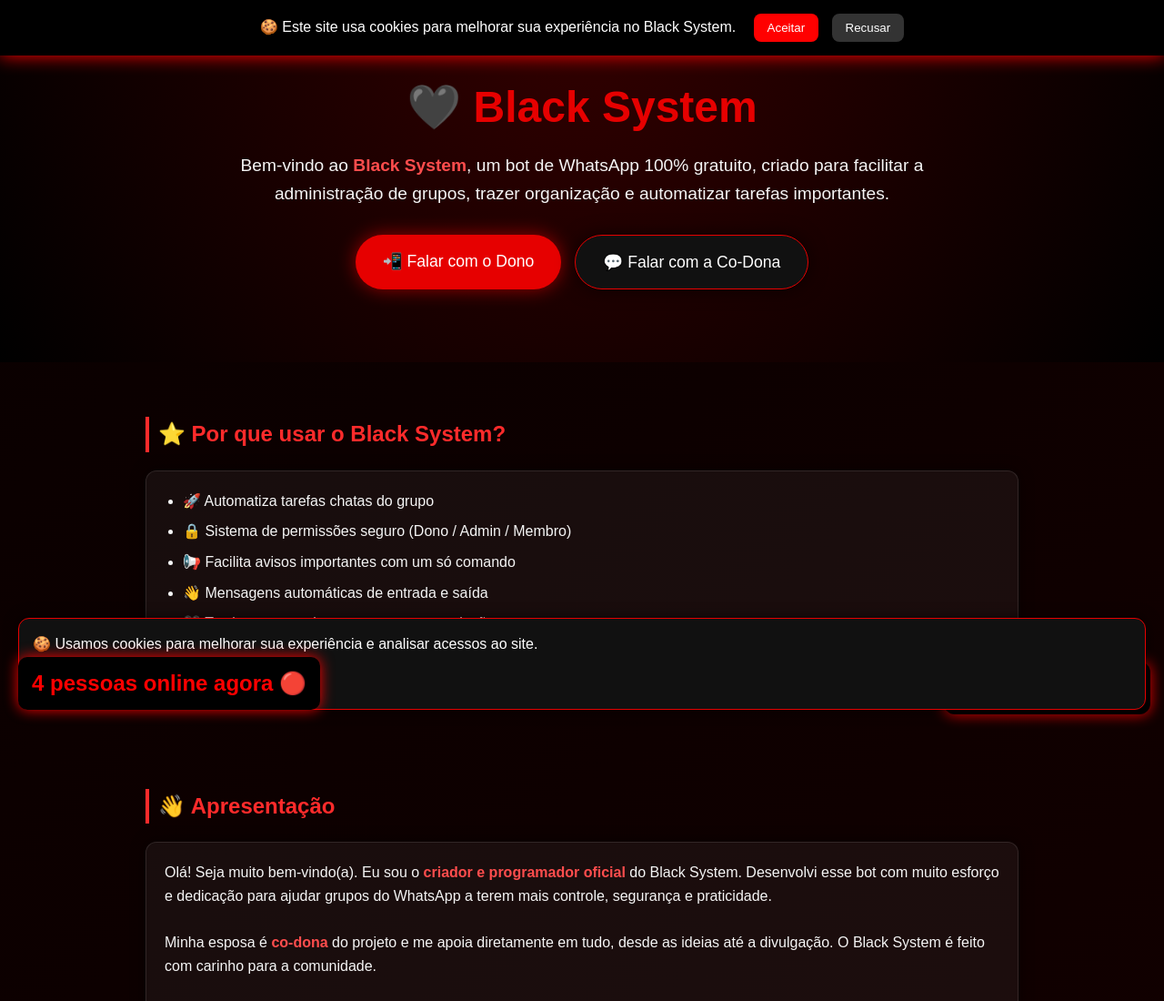
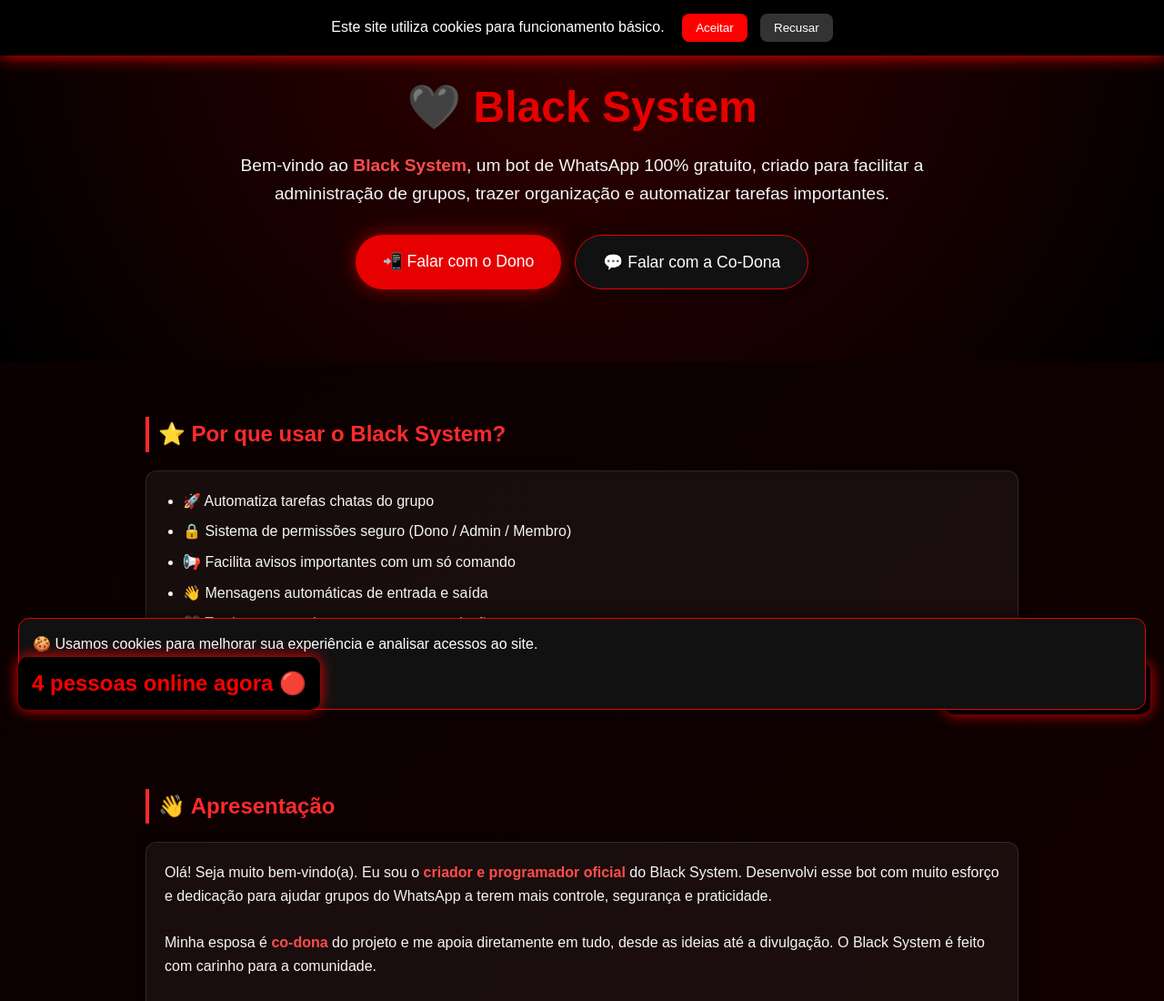
Before and after one commit to infernusb157-gif/black-system_on, a plain HTML site: page index.html in a window 1280 px wide. Shown: the top 1100 px of the page at 91% size. Drawn offline with Linux system fonts and the light colour scheme.

Commit message:
Update index.html

```diff
--- a/index.html
+++ b/index.html
@@ -106,7 +106,7 @@
 text-align:center;
 z-index:99999;
 box-shadow:0 0 20px red;">
-🍪 Este site usa cookies para melhorar sua experiência no Black System.
+Este site utiliza cookies para funcionamento básico.
 <button onclick="aceitarCookies()" style="margin-left:15px;padding:8px 15px;background:red;border:none;color:white;border-radius:8px;cursor:pointer;">Aceitar</button>
 <button onclick="recusarCookies()" style="margin-left:10px;padding:8px 15px;background:#333;border:none;color:white;border-radius:8px;cursor:pointer;">Recusar</button>
 </div>
```
